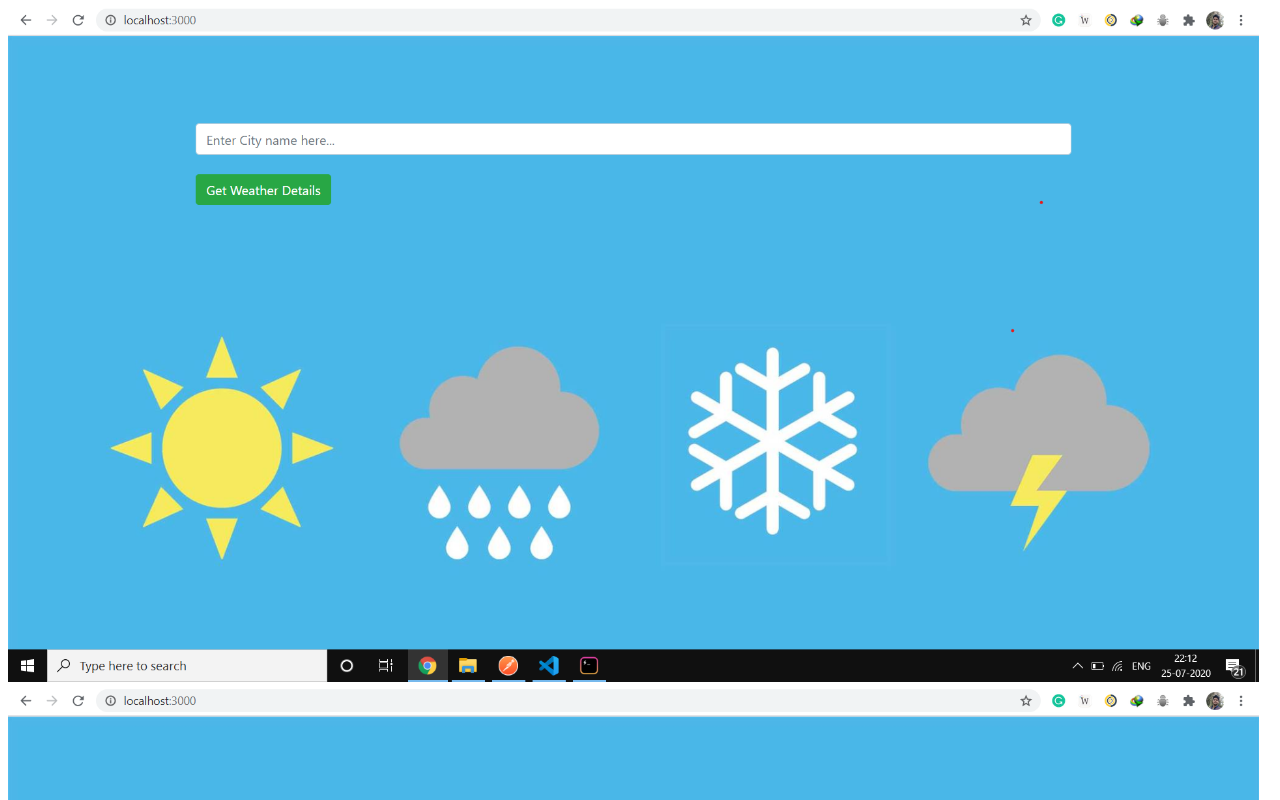
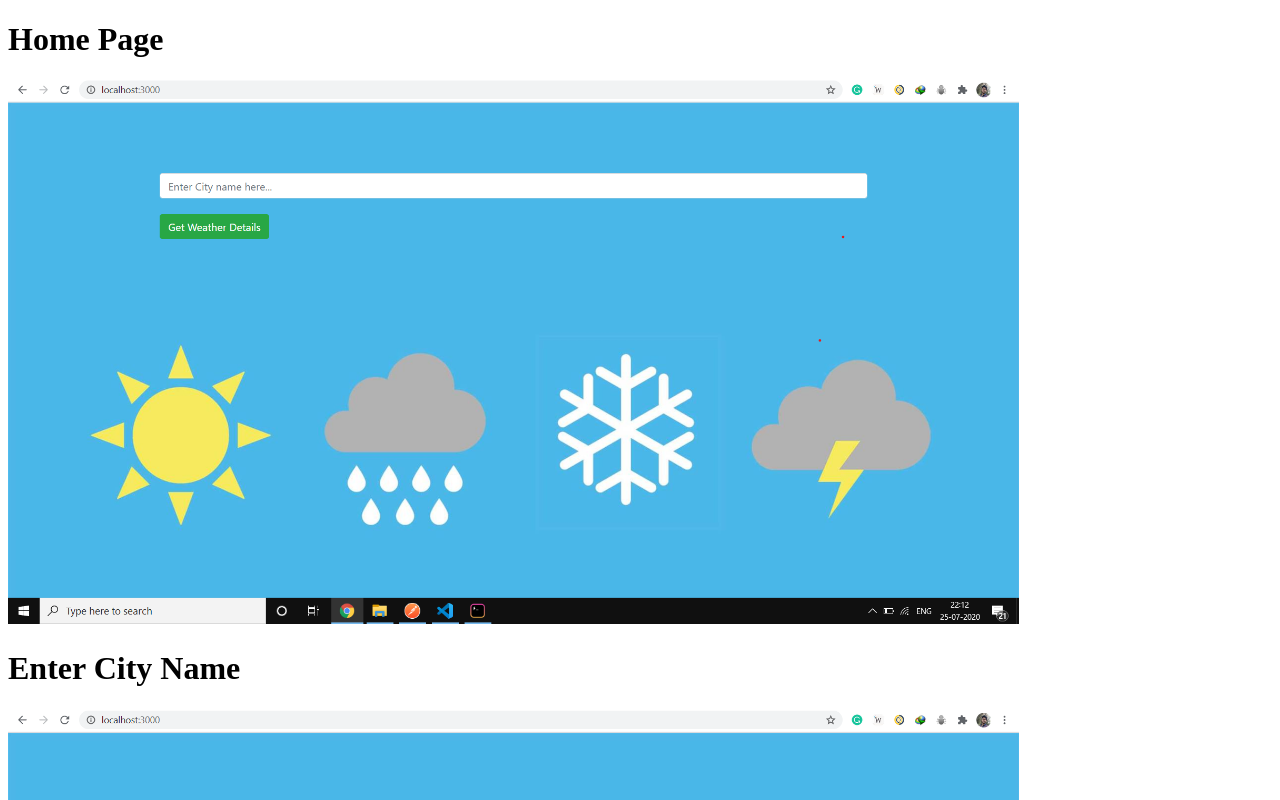
Before and after one commit to siracom/Weather, a website: page index.html in a window 1280 px wide. Shown: the top 800 px of the page. Drawn offline with Linux system fonts and the light colour scheme.

Commit message:
Update index.html

```diff
--- a/index.html
+++ b/index.html
@@ -4,12 +4,15 @@
   <title>Weather</title>
   <style>
     .image{
-      max-width: 99%;
+      max-width: 80%;
     }
   </style>
 </head>
 <body>
+  <h1>Home Page</h1>
   <img src="Snaps/1. DataEntryPage.png" class="image" alt="cannot load image">
+  <h1>Enter City Name</h1>
   <img src="Snaps/2. SearchLocation.png" class="image" alt="cannot load image">
+  <h1>Get Response</h1>
   <img src="Snaps/3. WeatherDetails.png" class="image" alt="cannot load image">
 </body>
```
